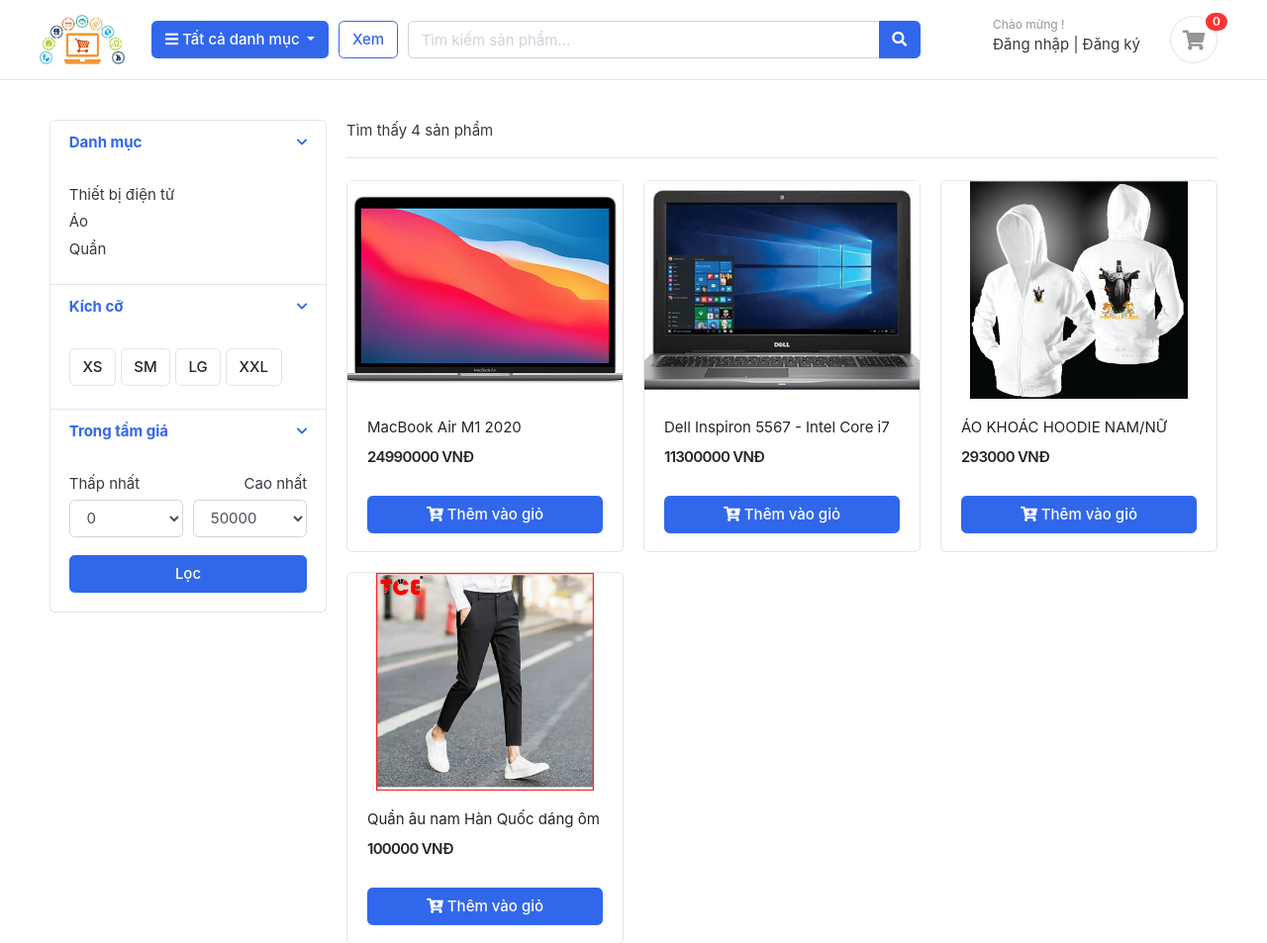
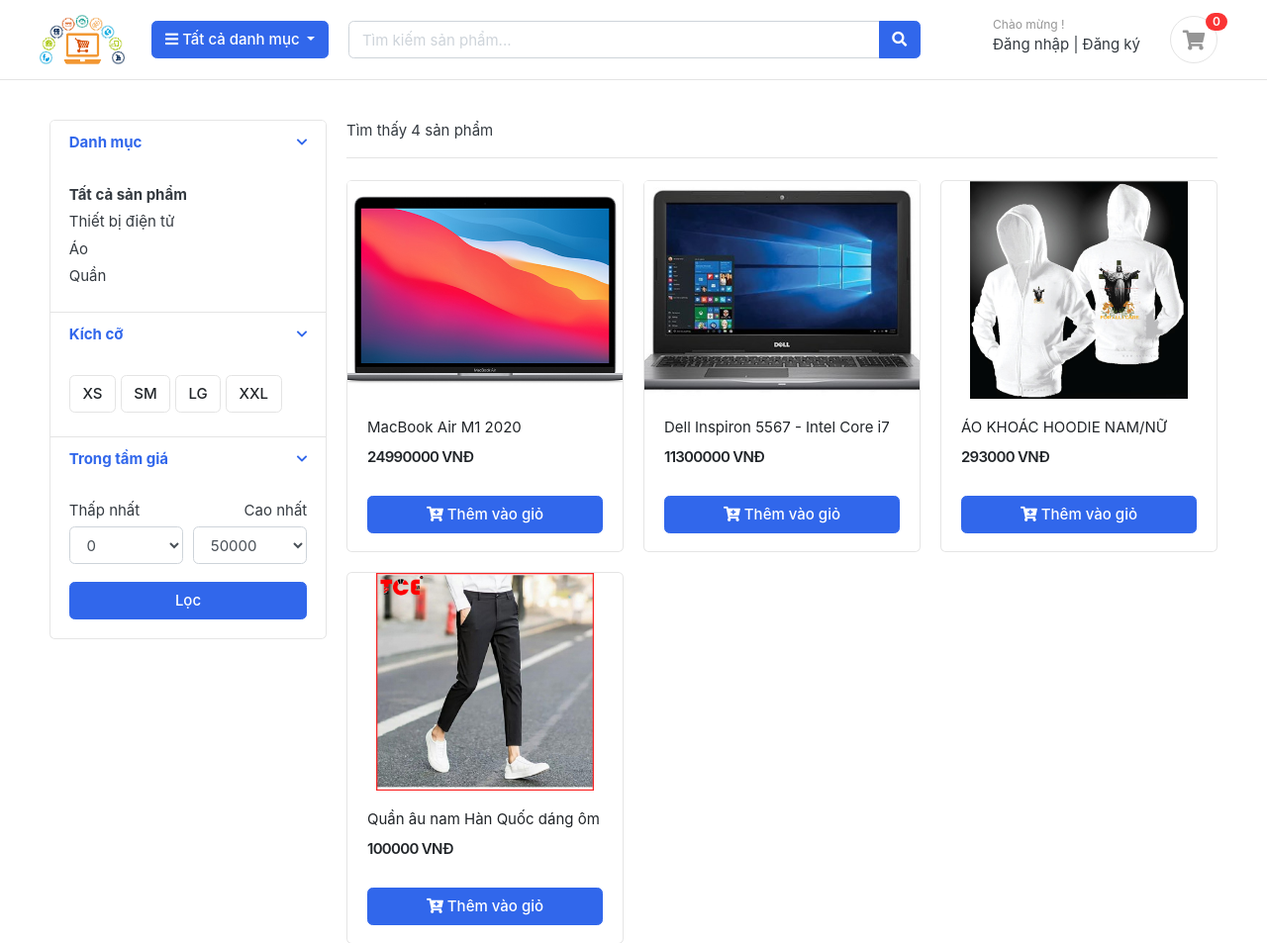
Before and after one commit to phuocleoceo/foodapp, a Django app: page /product/ in a window 1280 px wide. Shown: the top 953 px of the page at 99% size. Run offline with Django 4.2, Linux system fonts and the light colour scheme; data comes from the database, SQL or seed files in the repository; some libraries are stand-ins or nearby versions; some web fonts are replaced.

Commit message:
Add "All Product" Category

```diff
--- a/templates/partial/header.html
+++ b/templates/partial/header.html
@@ -14,6 +14,9 @@
                             <i class="fa fa-bars"></i> Tất cả danh mục
                         </button>
                         <div class="dropdown-menu">
+                            <a class="dropdown-item" href="{% url 'product' %}">
+                                Tất cả sản phẩm
+                            </a>
                             {% for category in links %}
                             <a class="dropdown-item" href="{{ category.get_product }}">
                                 {{ category.name }}
@@ -23,7 +26,7 @@
                     </div>
                 </div>
 
-                <a href="/product" class="btn btn-outline-primary">Xem</a>
+                <!-- <a href="/product" class="btn btn-outline-primary">Xem</a> -->
 
                 <div class="col-lg  col-md-6 col-sm-12 col">
                     <form action="#" class="search">
--- a/templates/product/product.html
+++ b/templates/product/product.html
@@ -20,6 +20,9 @@
                             <div class="card-body">
 
                                 <ul class="list-menu">
+                                    <li><a href="{% url 'product' %}">
+                                            <b>Tất cả sản phẩm</b>
+                                        </a></li>
                                     {% for c in categories %}
                                     <li><a href="{{ c.slug }}">{{ c.name }}</a></li>
                                     {% endfor %}
```
